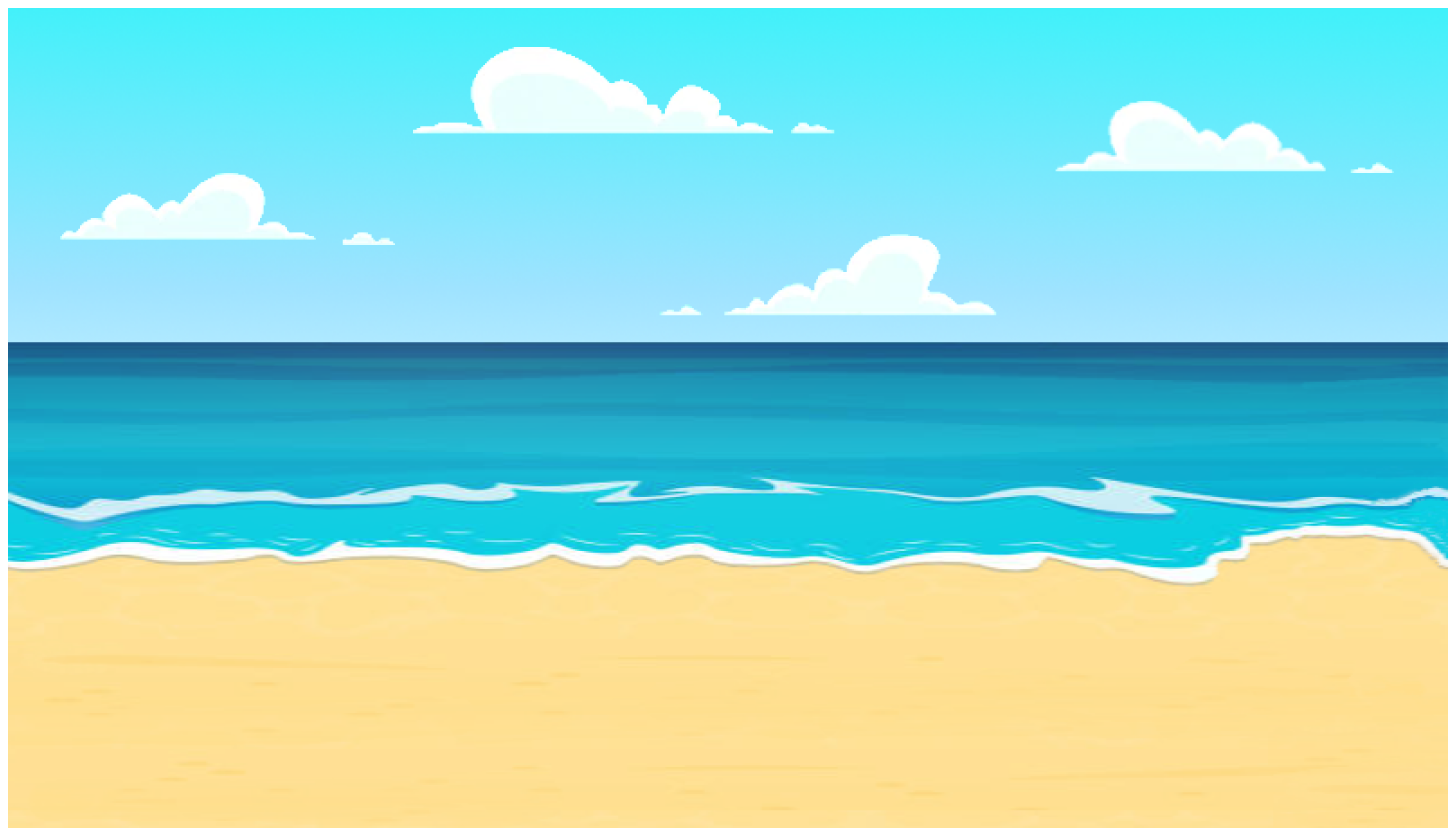
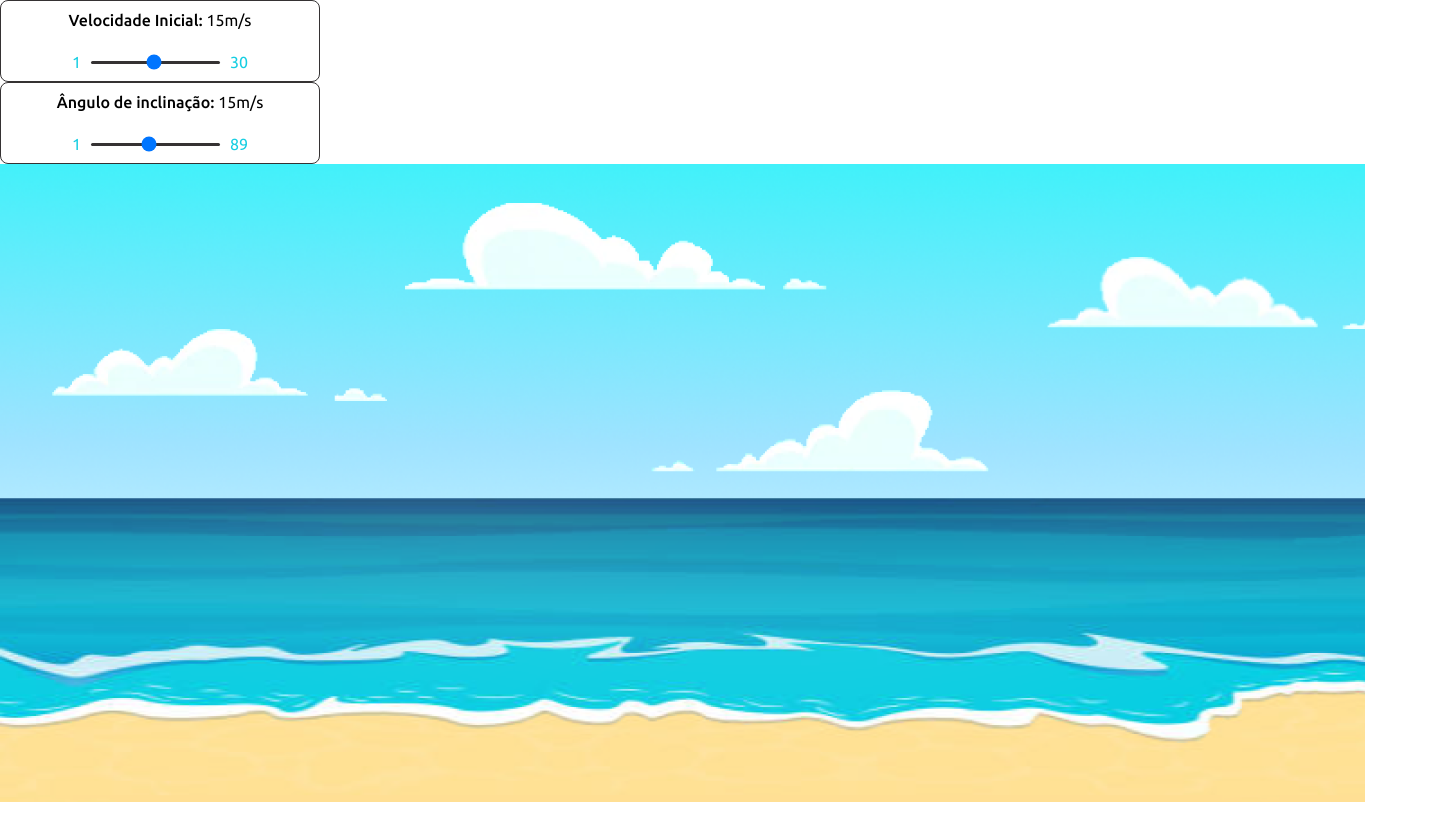
Before and after one commit to vinniciusJ/lancamento-obliquo-fisica, a website with bundled scripts: page public/index.html in a window 1280 px wide. Shown: the whole page, 1448 px wide, since content can reach past the window. After the commit the page ends 805 px from the top, so only its background shows below. Built offline with nearby package versions, Linux system fonts and the light colour scheme.

Commit message:
feature: adding input cards

```diff
--- a/public/index.html
+++ b/public/index.html
@@ -5,11 +5,29 @@
     <meta http-equiv="X-UA-Compatible" content="IE=edge">
     <meta name="viewport" content="width=device-width, initial-scale=1.0">
 
+    <link rel="stylesheet" href="styles/global.css">
+
     <title>Simulação Lançamento Oblíquo</title>
 </head>
 <body>
     <main id="app">
+        <div class="slider-card">
+            <p class="slider-tile"><strong>Velocidade Inicial:</strong> <span id="v0">15</span>m/s</p>
+            <div class="field">
+                <div class="value left">1</div>
+                <input type="range" min="1" max="30" value="15" step="1">
+                <div class="value right">30</div>
+            </div>
+        </div>
 
+        <div class="slider-card">
+            <p class="slider-tile"><strong>Ângulo de inclinação:</strong> <span id="v0">15</span>m/s</p>
+            <div class="field">
+                <div class="value left">1</div>
+                <input type="range" min="1" max="89" value="40" step="1">
+                <div class="value right">89</div>
+            </div>
+        </div>
         <!-- Canvas -->
     </main>
 
--- a/public/scripts/CanvasRender.js
+++ b/public/scripts/CanvasRender.js
@@ -31,7 +31,7 @@ class CanvasRender{
     }
 
     static initialize(){
-        const canvasRender = new CanvasRender(1440, 820)
+        const canvasRender = new CanvasRender(1365, 638)
 
         canvasRender.draw()
     }
--- /dev/null
+++ b/public/styles/global.css
@@ -0,0 +1,64 @@
+@import url('https://fonts.googleapis.com/css2?family=Ubuntu:wght@400;500&display=swap');
+
+* {
+    margin: 0;
+    padding: 0;
+    box-sizing: border-box;
+    font-family: 'Ubuntu', sans-serif;
+}
+
+strong {
+    font-weight: 500;
+}
+
+.slider-card {
+    background-color: #FFF;
+    border: 1px solid #353233;
+    border-radius: 8px;
+    width: 320px;
+    padding: 10px;
+    display: flex;
+    flex-wrap: wrap;
+    justify-content: center;
+}
+
+.slider-card .slider-tile {
+    margin-bottom: 24px;
+}
+
+.slider-card .field {
+    display: flex;
+    align-items: center;
+}
+
+.slider-card .field .value {
+    color: #15CEE2;
+}
+
+.slider-card .field .left {
+    margin-right: 10px;
+}
+
+.slider-card .field .right {
+    margin-left: 10px;
+}
+
+.slider-card .field input {
+    appearance: none;
+    height: 3px;
+    width: 100%;
+    background-color: #353233;
+    border-radius: 8px;
+    outline: none;
+    border: none;
+}
+
+.slider-card .field input::-webkit-slider-thumb, .slider-card .field input::-moz-range-thumb {
+    appearance: none;
+    height: 16px;
+    width: 16px;
+    background: #15CEE2;
+    border-radius: 50%;
+    cursor: pointer;
+    border: none;
+}
```
Also changed, not shown: public/images/background2.png (added), public/images/background3.png (added).
